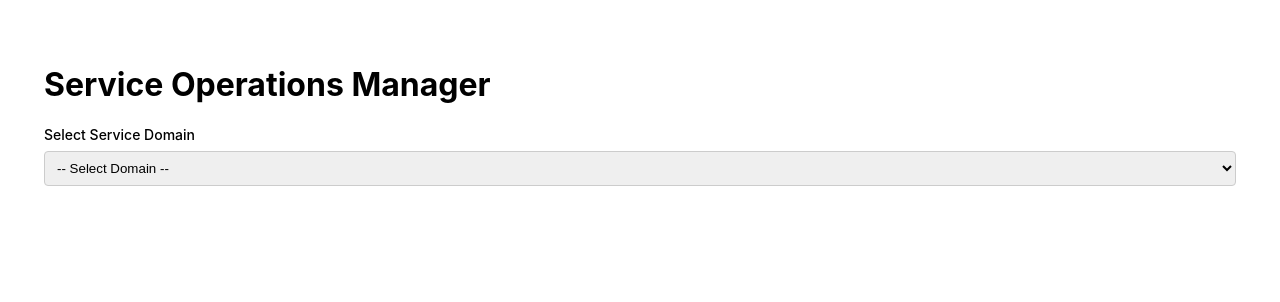
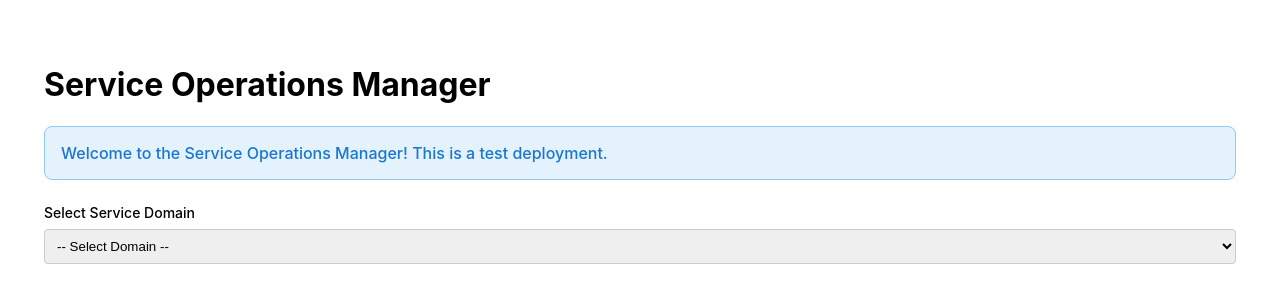
Before and after one commit to mirfor/vendopia-app, a React (Create React App) app: page / in a window 1280 px wide. Shown: the top 302 px of the page. Built offline with nearby package versions, Linux system fonts and the light colour scheme.

Commit message:
Add welcome message to test automatic deployment

```diff
--- a/src/App.css
+++ b/src/App.css
@@ -1,6 +1,20 @@
 .App {
   text-align: left;
   padding: 20px;
+}
+
+.welcome-message {
+  background-color: #e3f2fd;
+  padding: 16px;
+  border-radius: 8px;
+  margin-bottom: 24px;
+  border: 1px solid #90caf9;
+}
+
+.welcome-message p {
+  margin: 0;
+  color: #1976d2;
+  font-weight: 500;
 }
 
 .container {
--- a/src/DataForm.js
+++ b/src/DataForm.js
@@ -53,6 +53,9 @@ const DataForm = () => {
   return (
     <div className="container">
       <h1>Service Operations Manager</h1>
+      <div className="welcome-message">
+        <p>Welcome to the Service Operations Manager! This is a test deployment.</p>
+      </div>
 
       <div className="form-group">
         <label className="label">Select Service Domain</label>
```
